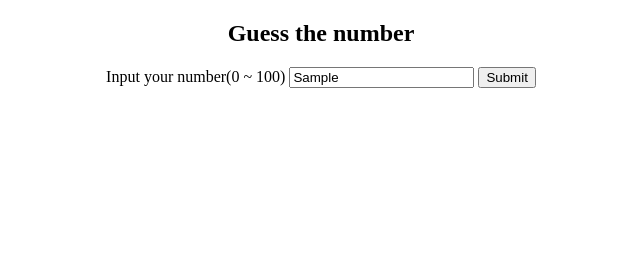
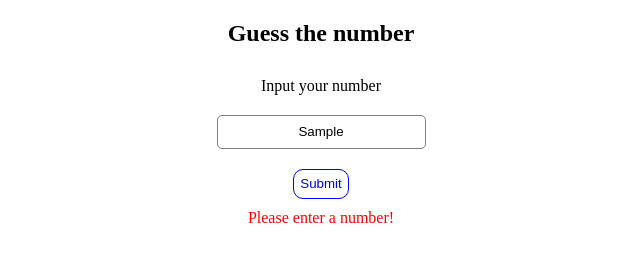
Before and after one commit to evawf/GuessTheNumber, a plain HTML site: page index.html in a window 1280 px wide. Both pictures are taken after typing "Sample" into the empty fields and a click on the button "Submit". Shown: the whole page, without its empty margins (319-959 px from the left). Drawn offline with Linux system fonts and the light colour scheme.

Commit message:
Added reusable notification function

```diff
--- a/app.js
+++ b/app.js
@@ -2,8 +2,19 @@ const theAnswer = Math.floor(Math.random() * 101);
 let InputNumber;
 console.log(theAnswer);
 
+//Reflesh the page
 function reset() {
     setTimeout(function() { location.reload(); }, 2000);
+};
+
+//Input error notification
+function inputNotification() {
+    const form = document.getElementById('form');
+    const alert = document.createElement('div');
+    alert.innerHTML = "Please enter a number!"
+    alert.style.color = "red";
+    form.appendChild(alert);
+    reset();
 }
 
 function getNumber(event){
@@ -18,6 +29,13 @@ function getNumber(event){
     const Result = document.createElement('div');
 
     if (InputNumber !== "") {
+        //Check if input is a number
+        if (isNaN(InputNumber)) {
+            console.log("not a number");
+            inputNotification();
+        }
+
+        //Compare the input number with the answer
         if (theAnswer < InputNumber) {
             Result.innerHTML = `${InputNumber} is bigger than the answer!`
             showResult.appendChild(Result);
@@ -30,17 +48,16 @@ function getNumber(event){
 
         if (theAnswer == InputNumber) {
             Result.innerHTML = `Bingo!!! You are the winner!`
+            Result.style.color = "green";
             showResult.appendChild(Result);
             const replayBtn = document.createElement('button');
+            replayBtn.classList.add('item');
+            replayBtn.id = "replayBtn";
             replayBtn.innerHTML = "Play Again";
             replayBtn.onclick = function() { location.reload(); };
             showResult.appendChild(replayBtn);
         }
     } else {
-        const form = document.getElementById('form');
-        const alert = document.createElement('div');
-        alert.innerHTML = "Please enter a number!"
-        form.appendChild(alert);
-        reset();
+        inputNotification();
     }
-}
+};
--- a/index.html
+++ b/index.html
@@ -10,9 +10,9 @@
 <body>
     <h2>Guess the number</h2>
     <form id="form" action="">
-        <label for="input">Input your number(0 ~ 100)</label>
-        <input type="text" name="number" id="InputNumber" placeholder="Your Number" onkeypress="return event.keyCode != 13;" required>
-        <button id="submit" type="button" name="submit" value="submit" onclick="getNumber(event)">Submit</button>
+        <label class="item" for="input">Input your number</label>
+        <input class="item" type="text" name="number" id="InputNumber" placeholder="0 ~ 100" onkeypress="return event.keyCode != 13;" required>
+        <button class="item" id="submit" type="button" name="submit" value="submit" onclick="getNumber(event)">Submit</button>
     </form>
 
     <div id="showResult"></div>
--- a/main.css
+++ b/main.css
@@ -6,3 +6,42 @@ body {
     align-items: center;
     justify-content: center;
 }
+
+#form {
+    display: flex;
+    flex-direction: column;
+    align-items: center;
+    justify-content: center;
+}
+
+.item {
+    margin: 10px 10px;
+}
+
+input {
+    width: 100%;
+    height: 30px;
+    border-radius: 5px;
+    border: 1px solid gray;
+    text-align: center;
+}
+
+::-webkit-input-placeholder {
+    text-align: center;
+}
+
+#submit {
+    height: 30px;
+    border-radius: 10px;
+    border: 1px solid blue;
+    background: none;
+    color: blue;
+}
+
+#replayBtn {
+    height: 30px;
+    border-radius: 10px;
+    border: 1px solide green;
+    background: none;
+    color: green;
+}
```
